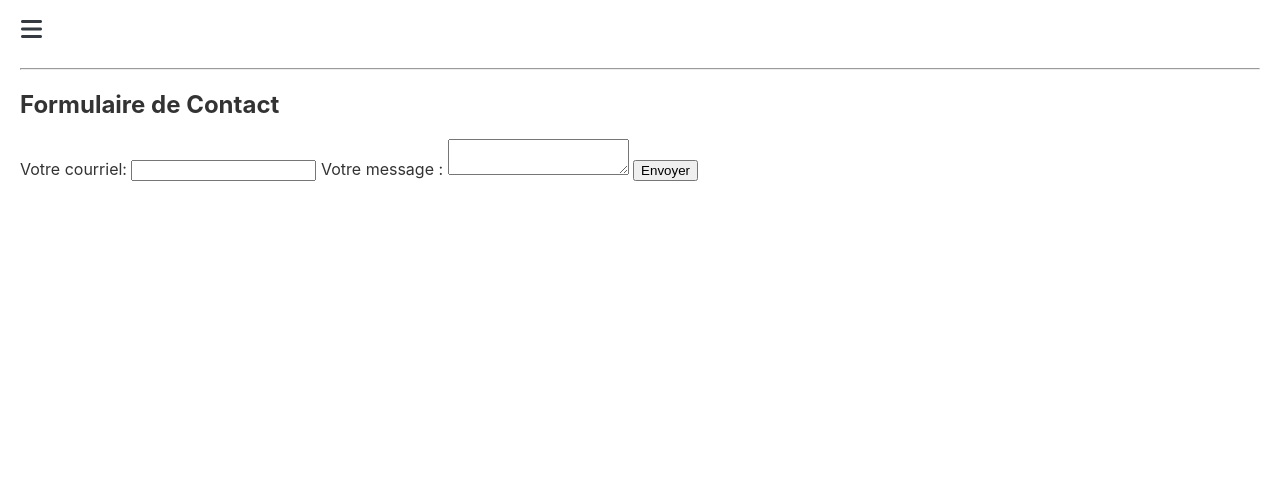
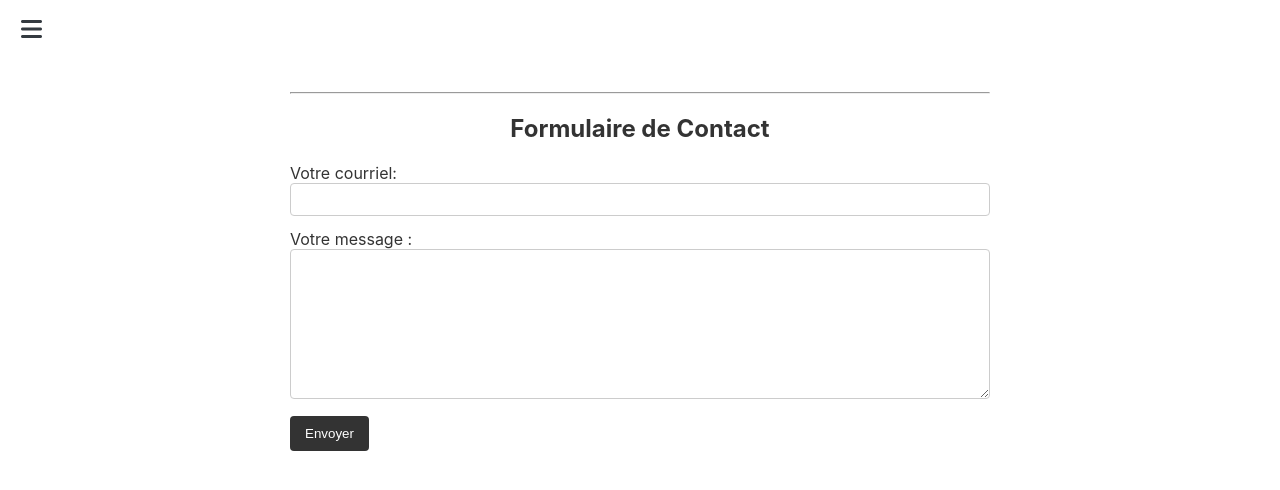
Before and after one commit to MADUP212/MADUP212.github.io, a Jekyll site: the page built from section/a-propos.html, in a window 1280 px wide. Shown: the top 490 px of the page. Built offline with Jekyll 4.4.1, drawn with Linux system fonts in a browser that asks for light colours.

Commit message:
Update a-propos.html

```diff
--- a/section/a-propos.html
+++ b/section/a-propos.html
@@ -3,20 +3,21 @@ layout: default
 title: Contact
 ---
 
-<div class="page-container">
+<div class="page-content">
 
+  <!-- Le bouton accordéon a été retiré et le formulaire est maintenant dans un conteneur centré -->
+  <div style="max-width: 700px; margin: 2em auto;">
     <hr>
-    <h2>Formulaire de Contact</h2>
+    <h2 style="text-align: center;">Formulaire de Contact</h2>
     <form action="https://formspree.io/f/xovkqzyo" method="POST">
+      <label for="email">Votre courriel:</label>
+      <input type="email" id="email" name="email" required="" style="width: 100%; padding: 8px; margin-bottom: 1em; border: 1px solid #ccc; border-radius: 4px; box-sizing: border-box;">
 
-        <label for="email">Votre courriel:</label>
-        <input type="email" id="email" name="email" required>
+      <label for="message">Votre message :</label>
+      <textarea id="message" name="message" required="" style="width: 100%; height: 150px; padding: 8px; margin-bottom: 1em; border: 1px solid #ccc; border-radius: 4px; box-sizing: border-box;"></textarea>
 
-        <label for="message">Votre message :</label>
-        <textarea id="message" name="message" required></textarea>
-
-        <button type="submit">Envoyer</button>
-
+      <button type="submit" style="background-color: #333; color: white; padding: 10px 15px; border: none; border-radius: 4px; cursor: pointer;">Envoyer</button>
     </form>
+  </div>
 
 </div>
```
